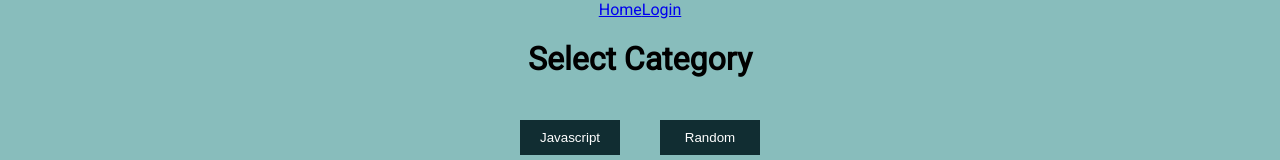
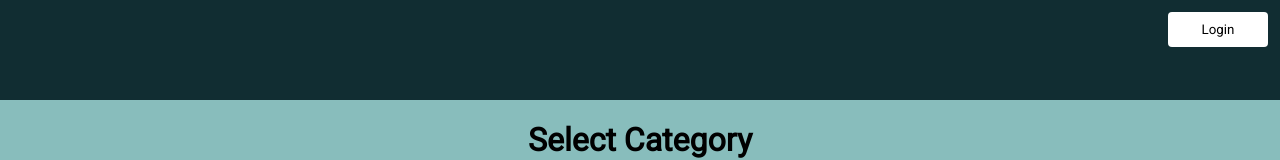
Before and after one commit to chrisowensdev/flash-cards, a React (Create React App) app: page / in a window 1280 px wide. Shown: the top 160 px of the page. Built offline with nearby package versions, Linux system fonts and the light colour scheme.

Commit message:
Add Login function

```diff
--- a/src/App.css
+++ b/src/App.css
@@ -45,3 +45,7 @@
     transform: rotate(360deg);
   }
 }
+
+a {
+  text-decoration: none;
+}
--- a/src/App.js
+++ b/src/App.js
@@ -1,19 +1,25 @@
+import { useState } from 'react';
 import './App.css';
 import { BrowserRouter as Router, Route } from 'react-router-dom';
+
 import Home from './components/Home';
 import NavBar from './components/NavBar';
-import Login from './components/Login';
 
 function App() {
+    const [user, setUser] = useState({});
+    const [isLoggedIn, setIsLoggedIn] = useState(false);
+
     return (
         <div className='App'>
             <Router>
-                <NavBar />
+                <NavBar
+                    user={user}
+                    setUser={setUser}
+                    isLoggedIn={isLoggedIn}
+                    setIsLoggedIn={setIsLoggedIn}
+                />
                 <Route exact path='/'>
                     <Home />
-                </Route>
-                <Route path='/login'>
-                    <Login />
                 </Route>
             </Router>
         </div>
--- a/src/components/Login.jsx
+++ b/src/components/Login.jsx
@@ -1,5 +1,6 @@
-import {useState} from 'react';
+import { useState } from 'react';
 import styled from 'styled-components';
+import { users } from '../data/data';
 
 const LoginForm = styled.div`
     width: 300px;
@@ -11,9 +12,11 @@ const Input = styled.input`
     margin: 10px auto;
 `;
 
-const Login = ({onSend}) => {
+const Login = ({setUser, setIsLoggedIn}) => {
     const [inputText, setInputText] = useState("");
     const [password, setPassword] = useState("");
+
+    let user;
 
     const _handleUsername = text => {
         setInputText(text);
@@ -24,16 +27,23 @@ const Login = ({onSend}) => {
     }
 
     const _handleClick = () => {
-        onSend(inputText);
+        user = users.find(user => (
+            user.username === inputText && user.password === password ? user : null
+        ))
         setInputText('');
+        setPassword('');
+        setUser(user);
+        setIsLoggedIn(true);
     }
 
     return (
+        <>
         <LoginForm>
             <Input type="text" data-testid="messageText" value={inputText} onChange={(e) => _handleUsername(e.target.value)} placeholder="Username"/>
             <Input type="password" data-testid="password" value={password} onChange={(e) => _handlePassword(e.target.value)} placeholder="Password"/>
             <button type="button" data-testid="sendButton" onClick={_handleClick}>Send</button>
         </LoginForm>
+        </>
     )
 
 }
--- a/src/components/NavBar.jsx
+++ b/src/components/NavBar.jsx
@@ -1,11 +1,141 @@
-import { Link } from 'react-router-dom';
+import { useState } from 'react';
+import { users } from '../data/data';
+import styled from 'styled-components';
+
+const NavBarStyled = styled.div`
+    height: 100px;
+    background-color: #112D32;
+    position: relative;
+`;
+
+const LogButton = styled.button`
+    font-family: 'Roboto', sans-serif;
+    width: 100px;
+    background-color: #fff;
+    padding: 10px;
+    position: absolute;
+    right: 12px;
+    top: 12px;
+    border: none;
+    border-radius: 4px;
+
+    &:active {
+        outline: none;
+    }
+`;
+
+const LoginModal = styled.div`
+    background-color: rgba(0,0,0,0.6);
+    position: fixed;
+    top: 0;
+    right: 0;
+    bottom: 0;
+    left: 0;
+    display: flex;
+    flex-direction: column;
+    justify-content: center;
+    align-items: center;
+    z-index: 10;
+`;
+
+const LoginForm = styled.form`
+    height: 300px;
+    width: 400px;
+    background-color: #112D32;
+    display: flex;
+    flex-direction: column;
+    justify-content: center;
+    align-items: center;
+    position: relative;
+`;
+
+const Input = styled.input`
+    display: block;
+    margin: 10px auto;
+`;
+
+const LoginHeader = styled.h2`
+    color: #fff;
+`;
+
+const Button = styled.button`
+    width: 100px;
+    margin: 20px;
+    padding: 10px 5px;
+    background-color: #112D32;
+    color: white;
+    border: none;
+    cursor: pointer;
+    border: 3px solid #fff;
+`;
+
+const Close = styled.button`
+    font-size: 18px;
+    color: white;
+    position: absolute;
+    right: 5px;
+    top: 5px;
+    border: none;
+    background-color: #112D32;
+`;
 
 const NavBar = props => {
+    const { user, setUser, isLoggedIn, setIsLoggedIn } = props;
+
+    const [loginFormHidden, setLoginFormHidden] = useState(true);
+    const [username, setUsername] = useState('');
+    const [password, setPassword] = useState('');
+
+    const _loginButton = () => {
+        setLoginFormHidden(false);
+    }
+
+    const _logoutButton = () => {
+        setLoginFormHidden(true)
+        setIsLoggedIn(false);
+        setUser({});
+    }
+
+    const _handleUsername = input => {
+        setUsername(input);
+
+    }
+
+    const _handlePassword = input => {
+        setPassword(input);
+    }
+
+    const _handleSubmit = (e) => {
+        e.preventDefault();
+        let user = users.find(user => (
+            user.username === username && user.password === password ? user : null
+        ))
+        setUsername('');
+        setPassword('');
+        setUser(user);
+        setIsLoggedIn(true);
+    }
+
+
     return (
-        <>
-        <Link to="/">Home</Link>
-        <Link to="/login">Login</Link>
-        </>
+        <NavBarStyled>
+        {!!isLoggedIn && user ? (<LogButton onClick={e => _logoutButton()}>Logout {!!user ? user.name: null}</LogButton>) :
+        (!!loginFormHidden ? <LogButton onClick={e => _loginButton()}>Login</LogButton> : (
+            <LoginModal>
+            <LoginForm onSubmit={e => _handleSubmit(e)}>
+                <Close>X</Close>
+                <LoginHeader>Login</LoginHeader>
+                <Input type="text" name="username" onChange={e => _handleUsername(e.target.value)}placeholder="Username" value={username}/>
+                <Input type="password" name="password" onChange={e => _handlePassword(e.target.value)}placeholder="Password" value={password}/>
+                <Button type="submit" data-testid="sendButton" >Login</Button>
+            </LoginForm>
+
+            </LoginModal>
+        )
+
+        )}
+
+        </NavBarStyled>
     )
 }
 
--- a/src/data/data.js
+++ b/src/data/data.js
@@ -1,13 +1,15 @@
 export const javascriptQuestions = [
     {
         id: 1,
-        question: 'Who is the greatest guitarist ever?',
+        question: 'What is JavaScript?',
         answer: {
-            summary: 'Slash',
+            summary:
+                'JavaScript is a client-side as well as server side scripting language that can be inserted into HTML pages and is understood by web browsers. JavaScript is also an Object based Programming language',
             detail: [],
-            keywords: 'slash',
+            keywords: [],
         },
-        credit: '',
+        credit:
+            'https://www.guru99.com/javascript-interview-questions-answers.html',
     },
     {
         id: 2,
@@ -38,13 +40,38 @@ export const javascriptQuestions = [
     },
     {
         id: 3,
-        question: 'How far did the Braves go in the playoffs?',
+        question: 'What are undeclared and undefined variables?',
         answer: {
-            summary: 'They lost in the NLCS',
+            summary:
+                'Undeclared variables are those that do not exist in a program and are not declared. If the program tries to read the value of an undeclared variable, then a runtime error is encountered. Undefined variables are those that are declared in the program but have not been given any value. If the program tries to read the value of an undefined variable, an undefined value is returned.',
             detail: [],
-            keywords: ['nlcs', 'third round'],
+            keywords: [],
         },
-        credit: '',
+        credit:
+            'https://www.guru99.com/javascript-interview-questions-answers.html',
+    },
+    {
+        id: 4,
+        question: 'What is === operator?',
+        answer: {
+            summary:
+                '=== is called as strict equality operator which returns true when the two operands are having the same value without any type conversion.',
+            detail: [],
+            keywords: [],
+        },
+        credit:
+            'https://www.guru99.com/javascript-interview-questions-answers.html',
+    },
+    {
+        id: 5,
+        question: 'What are all the looping structures in JavaScript?',
+        answer: {
+            summary: 'Following are looping structures in Javascript:',
+            detail: ['For', 'While', 'do-while'],
+            keywords: [],
+        },
+        credit:
+            'https://www.guru99.com/javascript-interview-questions-answers.html',
     },
 ];
 
```
